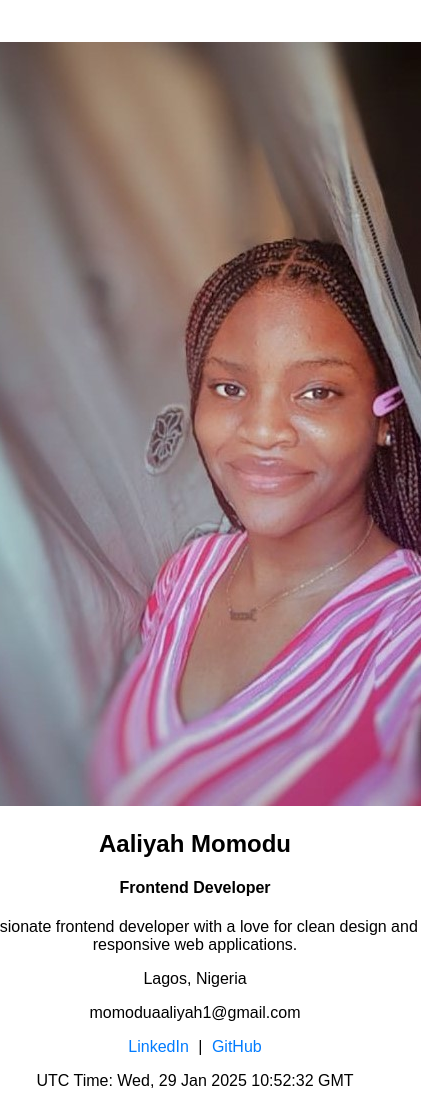
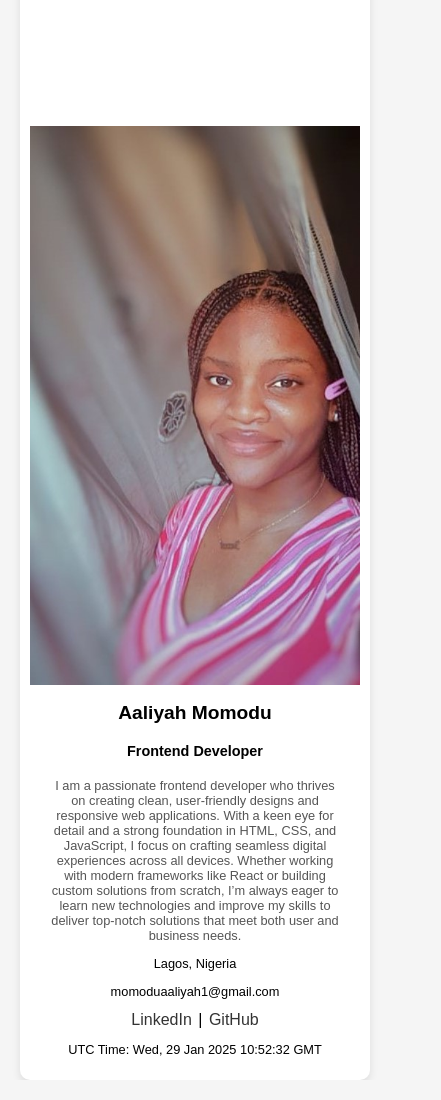
Before and after one commit to aaliyahwithadoublea/ProfileCard, a plain HTML site: page index.html in a window 390 px wide. Shown: the top 1100 px of the page, 441 px wide, since content can reach past the window. Drawn offline with Linux system fonts and the light colour scheme.

Commit message:
responsiveness

```diff
--- a/index.html
+++ b/index.html
@@ -9,13 +9,13 @@
 <body>
     <div class="card">
         <img src="./assets/profile.jpg" alt="Profile Picture" data-testid="profilePicture">
-        <h2 data-testid="fullName">Aaliyah Momodu</h2>
+        <h1 data-testid="fullName">Aaliyah Momodu</h1>
         <h4 data-testid="jobTitle">Frontend Developer</h4>
-        <p data-testid="shortBio">Passionate frontend developer with a love for clean design and responsive web applications.</p>
+        <p data-testid="shortBio" class="about-me">I am a passionate frontend developer who thrives on creating clean, user-friendly designs and responsive web applications. With a keen eye for detail and a strong foundation in HTML, CSS, and JavaScript, I focus on crafting seamless digital experiences across all devices. Whether working with modern frameworks like React or building custom solutions from scratch, I’m always eager to learn new technologies and improve my skills to deliver top-notch solutions that meet both user and business needs.</p>
         <p data-testid="currentLocation">Lagos, Nigeria</p>
         <p data-testid="emailAddress">momoduaaliyah1@gmail.com</p>
         <div class="social-links" data-testid="socialLinks">
-            <a href="#">LinkedIn</a> | <a href="#">GitHub</a>
+            <a href="linkedin.com/in/aaliyahmomodu">LinkedIn</a> | <a href="https://github.com/aaliyahwithadoublea">GitHub</a>
         </div>
         <p id="utcTime" data-testid="currentTimeUTC"></p>
     </div>
--- a/styles.css
+++ b/styles.css
@@ -4,8 +4,10 @@ body {
     justify-content: center;
     align-items: center;
     height: 100vh;
-    background-color: #f0ecec;
+    background-color: #f5f5f5;
     margin: 0;
+    padding: 20px;
+    box-sizing: border-box;
 }
 
 .card {
@@ -14,21 +16,107 @@ body {
     border-radius: 10px;
     box-shadow: 0 4px 8px rgba(0, 0, 0, 0.1);
     text-align: center;
-    width: auto;
+    width: 100%;
+    max-width: 600px;
+    box-sizing: border-box;
 }
 
 img {
     width: auto;
     height: auto;
-    margin-top: 19rem;
+    margin-top: 32rem;
+}
+
+h1 {
+    font-size: 2rem;
+}
+
+h4 {
+    font-size: 1.2rem;
+}
+
+p {
+    font-size: 1rem;
 }
 
 .social-links a {
     text-decoration: none;
-    color: #007bff;
+    color: #333;
     margin: 0 5px;
 }
 
 .social-links a:hover {
     text-decoration: underline;
 }
+
+.about-me {
+    max-width: 90%;
+    text-align: center;
+    margin: 0 auto;
+    color: #555;
+}
+
+/* Responsive Design */
+@media (max-width: 848px) {
+    .card {
+        padding: 15px;
+    }
+
+    img {
+        width: 100%;
+        height: auto;
+        margin-top: 22rem;
+    }
+
+    h1 {
+        font-size: 1.5rem;
+    }
+
+    h4 {
+        font-size: 1rem;
+    }
+
+    p {
+        font-size: 0.9rem;
+    }
+
+    .about-me {
+        font-size: 0.9rem;
+    }
+
+    .social-links a {
+        margin: 0 3px;
+    }
+}
+
+@media (max-width: 480px) {
+    .card {
+        padding: 10px;
+    }
+
+    img {
+        width: 100%;
+        height: auto;
+        margin-top: 22rem;
+    }
+
+    h1 {
+        font-size: 1.2rem;
+    }
+
+    h4 {
+        font-size: 0.9rem;
+    }
+
+    p {
+        font-size: 0.8rem;
+    }
+
+    .about-me {
+        font-size: 0.8rem;
+    }
+
+    .social-links a {
+        margin: 0 2px;
+    }
+}
```
